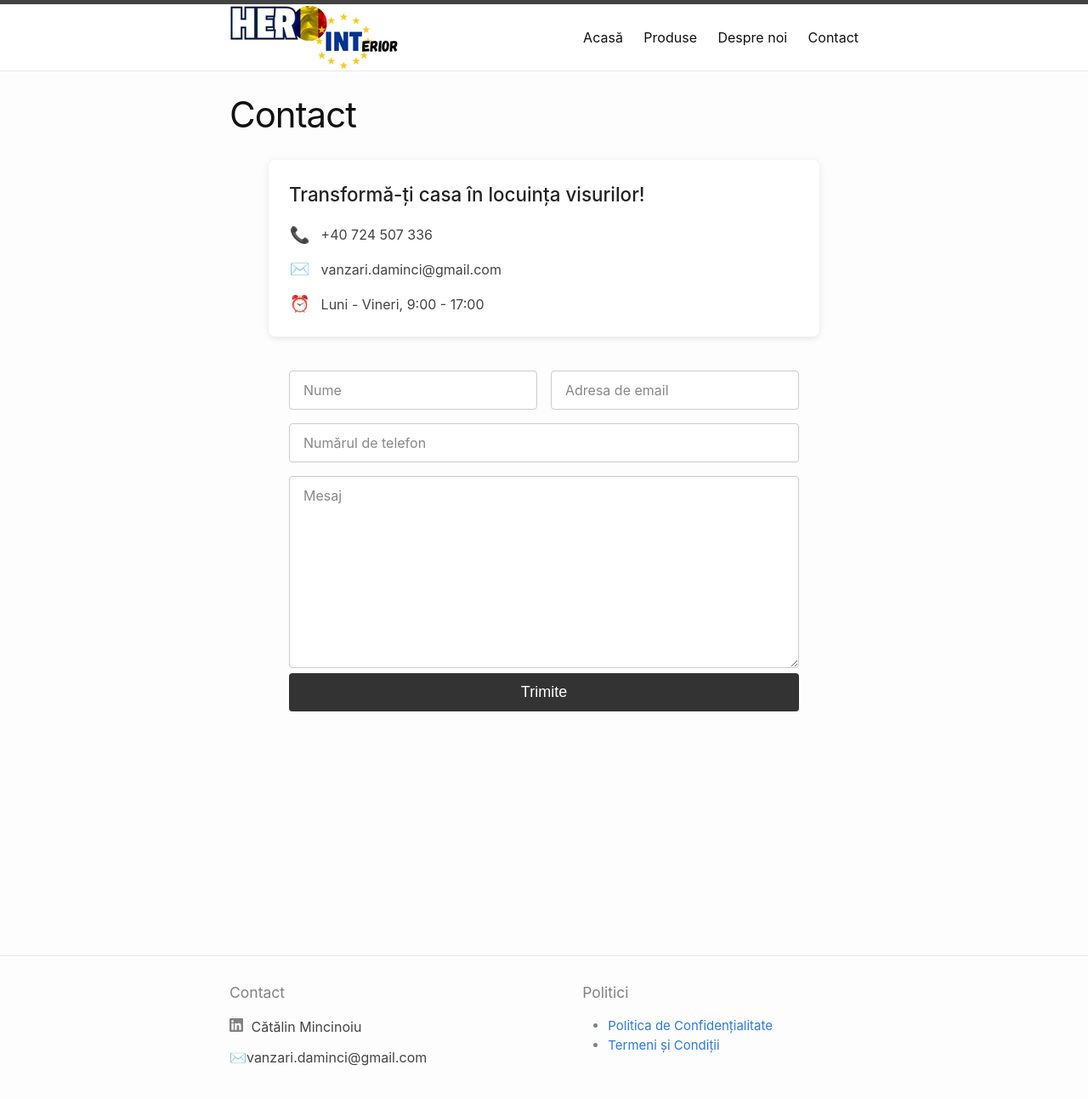
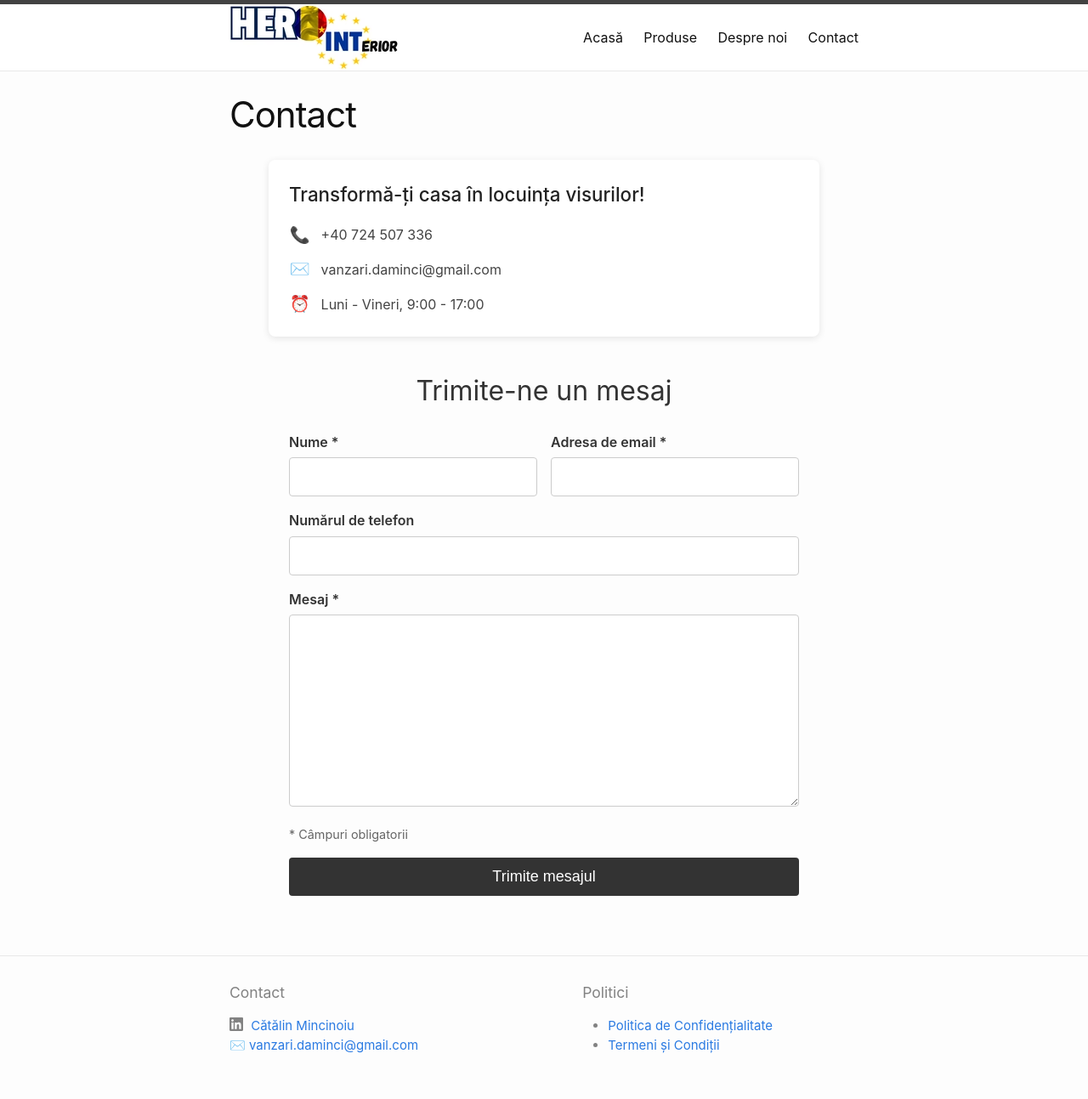
Before and after one commit to RipplyPear/floor-decor, a Jekyll site: the page built from contact.md, in a window 1280 px wide and 1301 px high. Shown: the top 1293 px of the window at 85% size. Built offline with Jekyll 4.4.1, drawn with Linux system fonts in a browser that asks for light colours.

Commit message:
feat: improve contact form accessibility

```diff
--- a/_layouts/contact.html
+++ b/_layouts/contact.html
@@ -1,8 +1,8 @@
 ---
 layout: default
 ---
+
 <article class="post">
-
   <header class="post-header">
     <h1 class="post-title">{{ page.title | escape }}</h1>
   </header>
@@ -29,43 +31,86 @@ layout: default
     </div>
 
     <div class="container">
-            <!-- target="_blank" -->
       <form
         action="https://formsubmit.co/26804c9ee6a4e994726b7daded526e57"
         method="POST"
         class="contact-form"
       >
+        <input type="hidden" name="_captcha" value="false" />
+        <input
+          type="hidden"
+          name="_next"
+          value="{{ '/thank-you/' | absolute_url }}"
+        />
 
-                <!-- disable their default captcha -->
-                <input type="hidden" name="_captcha" value="false">
-
-                <!-- after submit, go to “/thank-you.html” (create that page yourself) -->
-                <input type="hidden" name="_next" value="{{ '/thank-you/' | absolute_url }}">
+        <h2>Trimite-ne un mesaj</h2>
 
         <div class="form-group">
           <div class="form-row">
             <div class="col">
-                            <input type="text" name="name" class="form-control" placeholder="Nume" required>
+              <label class="form-label" for="name">
+                Nume <span aria-hidden="true">*</span>
+              </label>
+              <input
+                id="name"
+                type="text"
+                name="name"
+                class="form-control"
+                autocomplete="name"
+                required
+              />
             </div>
+
             <div class="col">
-                            <input type="email" name="email" class="form-control" placeholder="Adresa de email" required>
+              <label class="form-label" for="email">
+                Adresa de email <span aria-hidden="true">*</span>
+              </label>
+              <input
+                id="email"
+                type="email"
+                name="email"
+                class="form-control"
+                autocomplete="email"
+                inputmode="email"
+                required
+              />
             </div>
           </div>
         </div>
+
         <div class="form-group">
-                    <div class="form-row">
-                        <div class="col">
-                            <input type="phone" name="phone" class="form-control" placeholder="Numărul de telefon">
+          <label class="form-label" for="phone">Numărul de telefon</label>
+          <input
+            id="phone"
+            type="tel"
+            name="phone"
+            class="form-control"
+            autocomplete="tel"
+            inputmode="tel"
+          />
+        </div>
+
+        <div class="form-group">
+          <label class="form-label" for="message">
+            Mesaj <span aria-hidden="true">*</span>
+          </label>
+          <textarea
+            id="message"
+            name="message"
+            class="form-control"
+            rows="10"
+            required
+          ></textarea>
+        </div>
+
+        <p class="form-note">
+          <span aria-hidden="true">*</span> Câmpuri obligatorii
+        </p>
+
+        <button type="submit" class="btn btn-lg btn-dark btn-block">
+          Trimite mesajul
+        </button>
+      </form>
     </div>
   </div>
-                </div>
-                <div class="form-group">
-                    <textarea placeholder="Mesaj" class="form-control" name="message" rows="10" required></textarea>
-                </div>
-                <button type="submit" class="btn btn-lg btn-dark btn-block">Trimite</button>
-            </form>
-        </div>
-
-    </div>
-
 </article>
--- a/assets/contact.css
+++ b/assets/contact.css
@@ -61,24 +61,6 @@
   font-family: inherit;     /* or your specific font, e.g. "Roboto", sans-serif */
 }
 
-/* style the placeholder text */
-.contact-form input.form-control::placeholder,
-.contact-form textarea.form-control::placeholder {
-  font-family: inherit;     /* same as above */
-  opacity: 1;               /* make it fully opaque so you really see the font */
-  color: #888;              /* (optional) tweak placeholder color */
-}
-
-/* vendor prefixes for broader support */
-.contact-form input.form-control::-webkit-input-placeholder,
-.contact-form textarea.form-control::-webkit-input-placeholder {
-  font-family: inherit;
-}
-.contact-form input.form-control:-ms-input-placeholder,
-.contact-form textarea.form-control:-ms-input-placeholder {
-  font-family: inherit;
-}
-
 /* CONTACT CARD STYLES */
 .contact-card {
   background: #fff;
@@ -96,13 +78,13 @@
   font-weight: 500;
 }
 
-.contact-list {
+.contact-card .contact-list {
   list-style: none;
   padding: 0;
   margin: 0;
 }
 
-.contact-list li {
+.contact-card .contact-list li {
   display: flex;
   align-items: center;
   margin-bottom: 0.75rem;
@@ -110,11 +92,11 @@
   color: #444;
 }
 
-.contact-list li:last-child {
+.contact-card .contact-list li:last-child {
   margin-bottom: 0;
 }
 
-.contact-list .icon {
+.contact-card .contact-list .icon {
   display: inline-block;
   width: 1.6rem;
   text-align: center;
@@ -123,11 +105,40 @@
   color: #555;
 }
 
-.contact-list a {
+.contact-card .contact-list a {
   color: inherit;
   text-decoration: none;
 }
 
-.contact-list a:hover {
+.contact-card .contact-list a:hover {
   text-decoration: underline;
 }
+
+.contact-form .form-group {
+  margin-bottom: 1rem;
+}
+
+.contact-form .form-label {
+  display: block;
+  margin-bottom: 0.4rem;
+  color: #333;
+  font-weight: 600;
+}
+
+.contact-form input.form-control:focus,
+.contact-form textarea.form-control:focus {
+  border-color: #1f6f78;
+  outline: 3px solid rgba(31, 111, 120, 0.2);
+  outline-offset: 1px;
+}
+
+.contact-form .form-note {
+  margin: 0 0 1rem;
+  color: #666;
+  font-size: 0.9rem;
+}
+
+.contact-form button[type="submit"]:focus-visible {
+  outline: 3px solid #1f6f78;
+  outline-offset: 3px;
+}
```
Also changed, not shown: other parts of _layouts/contact.html (+3 -1 lines). Lines whose indentation alone changed are shown as unchanged.
